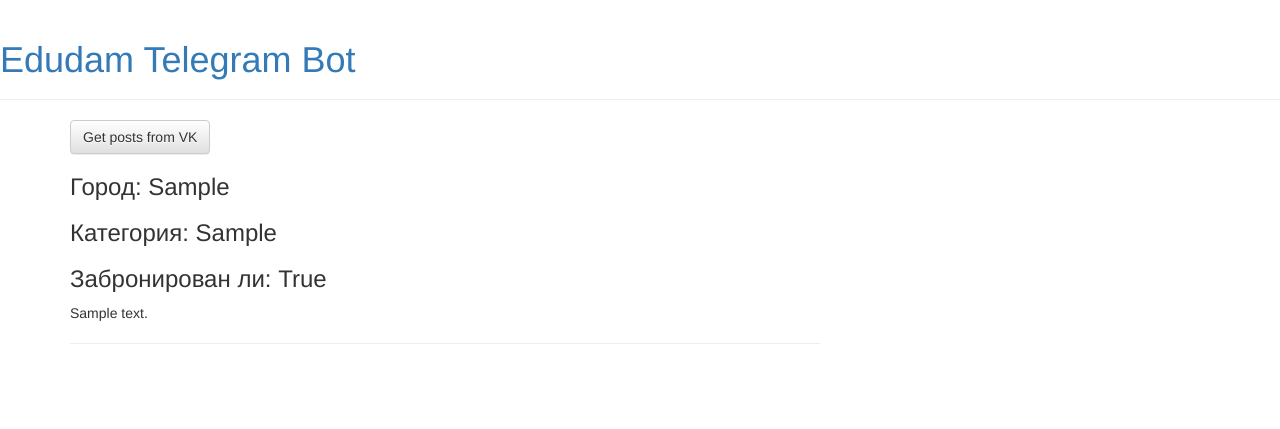
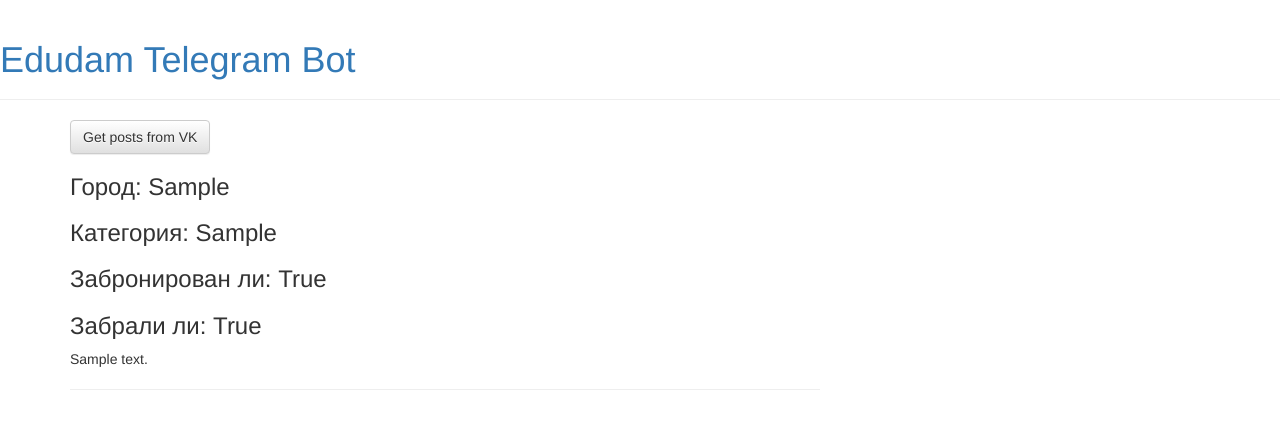
Before and after one commit to nurgalive/Foodsharing_SDD, a Django app: page / in a window 1280 px wide. Shown: the top 429 px of the page. Run offline with Django 3.2, Linux system fonts and the light colour scheme; tables that the repository leaves empty hold one stand-in row (values such as "Sample post"); some libraries are stand-ins or nearby versions.

Commit message:
template fix

```diff
--- a/tgbot/templates/tgbot/home.html
+++ b/tgbot/templates/tgbot/home.html
@@ -10,6 +10,7 @@
             <h3>Город: {{ post.city }}</h3>
             <h3>Категория: {{ post.category }}</h3>
             <h3>Забронирован ли: {{ post.is_book }}</h3>
+            <h3>Забрали ли: {{ post.is_lost }}</h3>
             <p>{{ post.text|linebreaksbr }}</p>
             <hr>
         </div>
```
